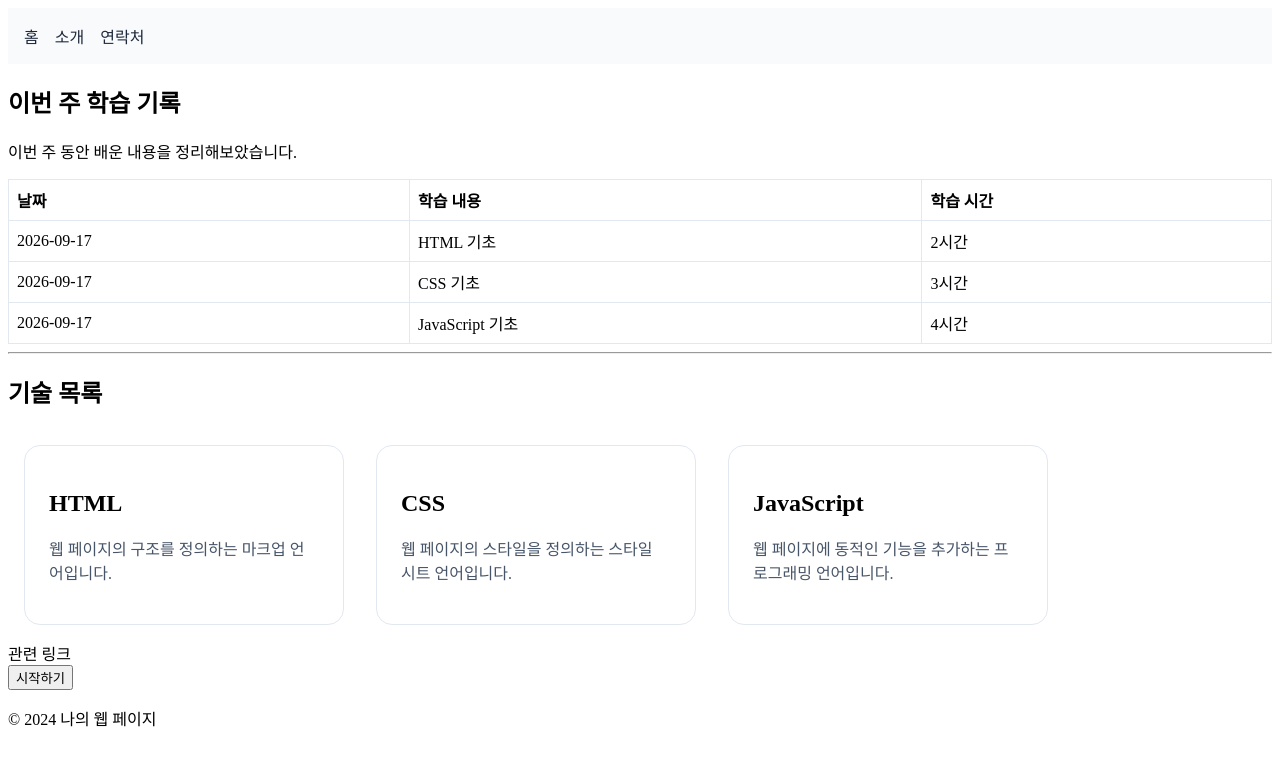
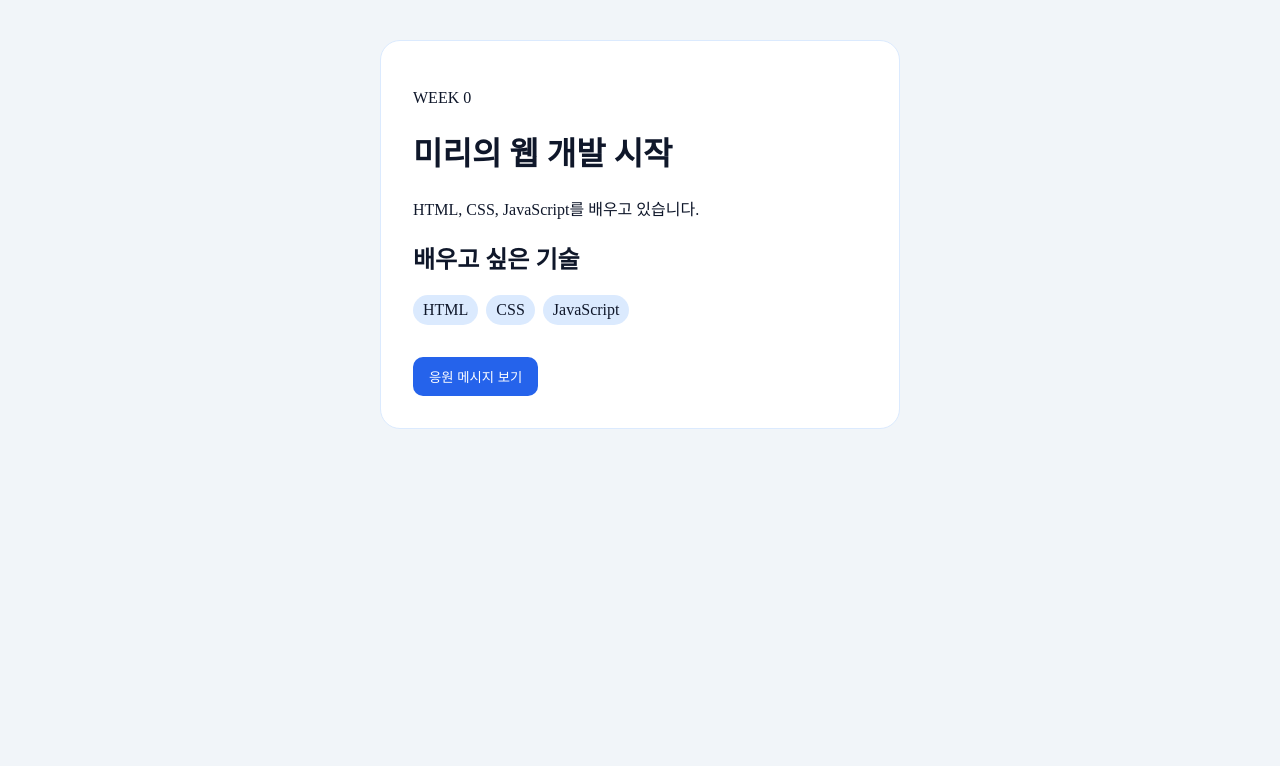
Before and after one commit to UMC-EWHA-11th-PE/UMC-Web-A-BE, a plain HTML site: page week0/index.html in a window 1280 px wide. Drawn offline with Linux system fonts and the light colour scheme.

Commit message:
feat: 종합 실습 자기소개 카드 완성

```diff
--- a/week0/index.html
+++ b/week0/index.html
@@ -1,79 +1,30 @@
-<!DOCTYPE html>
+<!doctype html>
 <html lang="ko">
+  <head>
+    <meta charset="UTF-8" />
+    <meta name="viewport" content="width=device-width, initial-scale=1.0" />
+    <title>나의 웹 개발 카드</title>
+    <link rel="stylesheet" href="style.css" />
+    <script src="script.js" defer></script>
+  </head>
+  <body>
+    <main class="card">
+      <header>
+        <p>WEEK 0</p>
+        <h1>미리의 웹 개발 시작</h1>
+        <p id="message">HTML, CSS, JavaScript를 배우고 있습니다.</p>
+      </header>
 
-<head>
-    <meta charset="UTF-8">
-    <meta name="viewport" content="width=device-width, initial-scale=1.0">
-    <title>나의 첫 웹 페이지</title>
-    <link rel="stylesheet" href="style.css">
-    <script src="script.js"></script>
-</head>
+      <section>
+        <h2>배우고 싶은 기술</h2>
+        <ul class="skills">
+          <li class="skill">HTML</li>
+          <li class="skill">CSS</li>
+          <li class="skill">JavaScript</li>
+        </ul>
+      </section>
 
-<body>
-    <header>
-        <nav>
-            <ul>
-                <li><a href="index.html">홈</a></li>
-                <li><a href="about.html">소개</a></li>
-                <li><a href="contact.html">연락처</a></li>
-            </ul>
-        </nav>
-    </header>
-    <main>
-        <section>
-            <h1>이번 주 학습 기록</h1>
-            <p>이번 주 동안 배운 내용을 정리해보았습니다.</p>
-            <table class="learning-table">
-                <thead>
-                    <tr>
-                        <th>날짜</th>
-                        <th>학습 내용</th>
-                        <th>학습 시간</th>
-                    </tr>
-                </thead>
-                <tbody>
-                    <tr>
-                        <td>2026-09-17</td>
-                        <td>HTML 기초</td>
-                        <td>2시간</td>
-                    </tr>
-                    <tr>
-                        <td>2026-09-17</td>
-                        <td>CSS 기초</td>
-                        <td>3시간</td>
-                    </tr>
-                    <tr>
-                        <td>2026-09-17</td>
-                        <td>JavaScript 기초</td>
-                        <td>4시간</td>
-                    </tr>
-                </tbody>
-            </table>
-        </section>
-        <hr>
-        <section>
-            <h1>기술 목록</h1>
-            <div class="cards">
-                <div class="card">
-                    <h2>HTML</h2>
-                    <p class="description">웹 페이지의 구조를 정의하는 마크업 언어입니다.</p>
-                </div>
-                <div class="card">
-                    <h2>CSS</h2>
-                    <p class="description">웹 페이지의 스타일을 정의하는 스타일 시트 언어입니다.</p>
-                </div>
-                <div class="card">
-                    <h2>JavaScript</h2>
-                    <p class="description">웹 페이지에 동적인 기능을 추가하는 프로그래밍 언어입니다.</p>
-                </div>
-            </div>
-        </section>
-        <aside>관련 링크</aside>
-        <button id="start-button" type="button">시작하기</button>
+      <button id="cheer-button" type="button">응원 메시지 보기</button>
     </main>
-    <footer>
-        <p>&copy; 2024 나의 웹 페이지</p>
-    </footer>
-</body>
-
+  </body>
 </html>
--- a/week0/script.js
+++ b/week0/script.js
@@ -1,6 +1,6 @@
+const message = document.querySelector("#message");
+const cheerButton = document.querySelector("#cheer-button");
 
-const button = document.querySelector("#start-button");
-
-button.addEventListener("click", function () {
-    console.log("시작합니다!");
+cheerButton.addEventListener("click", function () {
+  message.textContent = "좋아요! 작은 코드부터 직접 바꾸어 봅시다. 🚀";
 });
--- a/week0/style.css
+++ b/week0/style.css
@@ -1,59 +1,43 @@
-header {
-    background-color: #f8fafc;
-    padding: 16px;
-}
-
-nav ul {
-    list-style: none;
-    display: flex;
-    gap: 16px;
-    padding: 0;
-    margin: 0;
-}
-
-li a {
-    text-decoration: none;
-    color: #1e293b;
-    font-weight: 500;
-}
-
-h1 {
-    font-weight: 700;
-}
-
-.description {
-    color: #475569;
-}
-
-#page-title {
-    letter-spacing: -0.02em;
-}
-
-.learning-table {
-    width: 100%;
-    border-collapse: collapse;
-    margin-top: 16px;
-}
-
-.learning-table th,
-.learning-table td {
-    border: 1px solid #e2e8f0;
-    padding: 8px;
-    text-align: left;
+body {
+  margin: 0;
+  background: #f1f5f9;
+  color: #0f172a;
 }
 
 .card {
-    width: 320px;
-    max-width: 100%;
-    padding: 24px;
-    border: 1px solid #e2e8f0;
-    border-radius: 16px;
-    margin: 16px;
-    box-sizing: border-box;
+  box-sizing: border-box;
+  width: 90%;
+  max-width: 520px;
+  margin: 40px auto;
+  padding: 32px;
+  border: 1px solid #dbeafe;
+  border-radius: 20px;
+  background: #ffffff;
 }
 
-.cards {
-    display: flex;
-    flex-wrap: wrap;
-    justify-content: flex-start;
+.skills {
+  display: flex;
+  flex-wrap: wrap;
+  gap: 8px;
+  padding: 0;
+  list-style: none;
 }
+
+.skill {
+  padding: 6px 10px;
+  border-radius: 16px;
+  background: #dbeafe;
+}
+
+button {
+  margin-top: 16px;
+  padding: 10px 16px;
+  border: 0;
+  border-radius: 10px;
+  background: #2563eb;
+  color: #ffffff;
+}
+
+button:hover {
+  background: #1d4ed8;
+}
```
